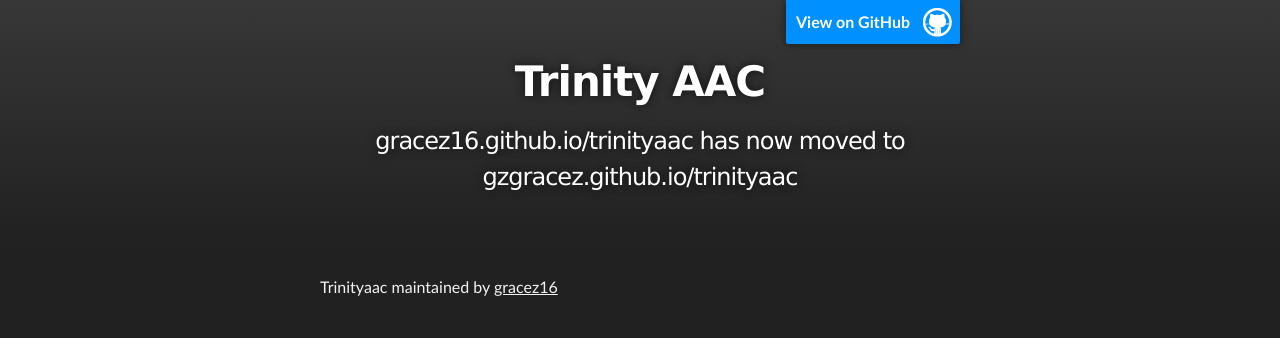
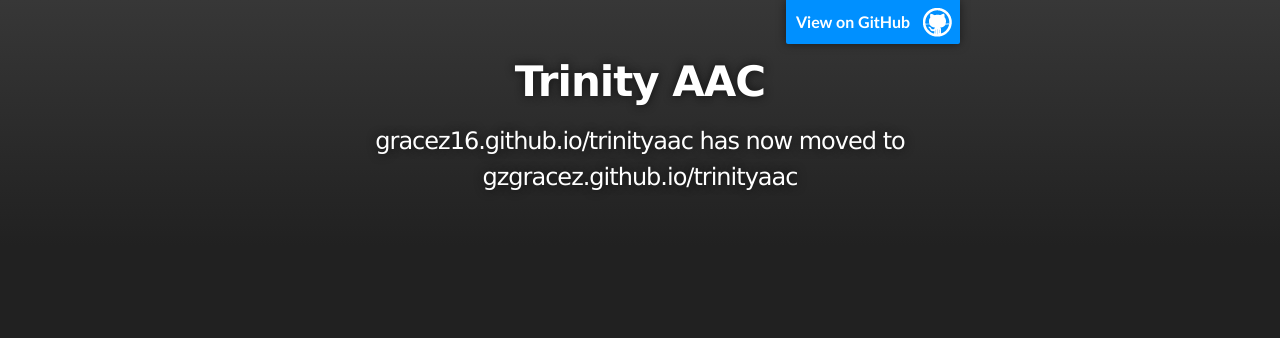
Before and after one commit to gracez16/trinityaac, a plain HTML site: page index.html in a window 1280 px wide. Drawn offline with Linux system fonts and the light colour scheme.

Commit message:
Update index.html

```diff
--- a/index.html
+++ b/index.html
@@ -24,14 +24,5 @@
         </header>
     </div>
 
-    <!-- FOOTER  -->
-    <div id="footer_wrap" class="outer">
-      <footer class="inner">
-        <p class="copyright">Trinityaac maintained by <a href="https://github.com/gracez16">gracez16</a></p>
-      </footer>
-    </div>
-
-
-
   </body>
 </html>
```
